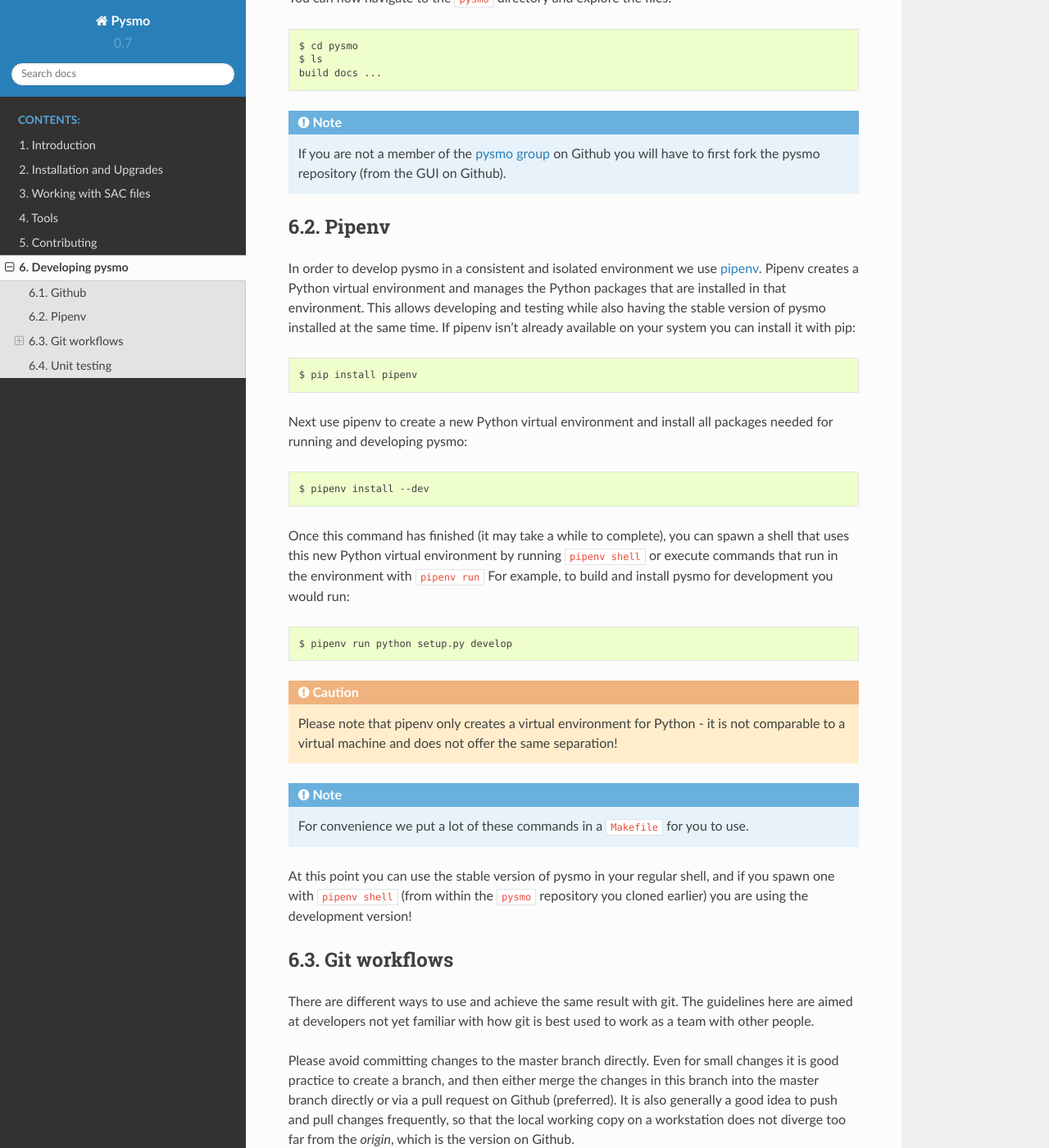
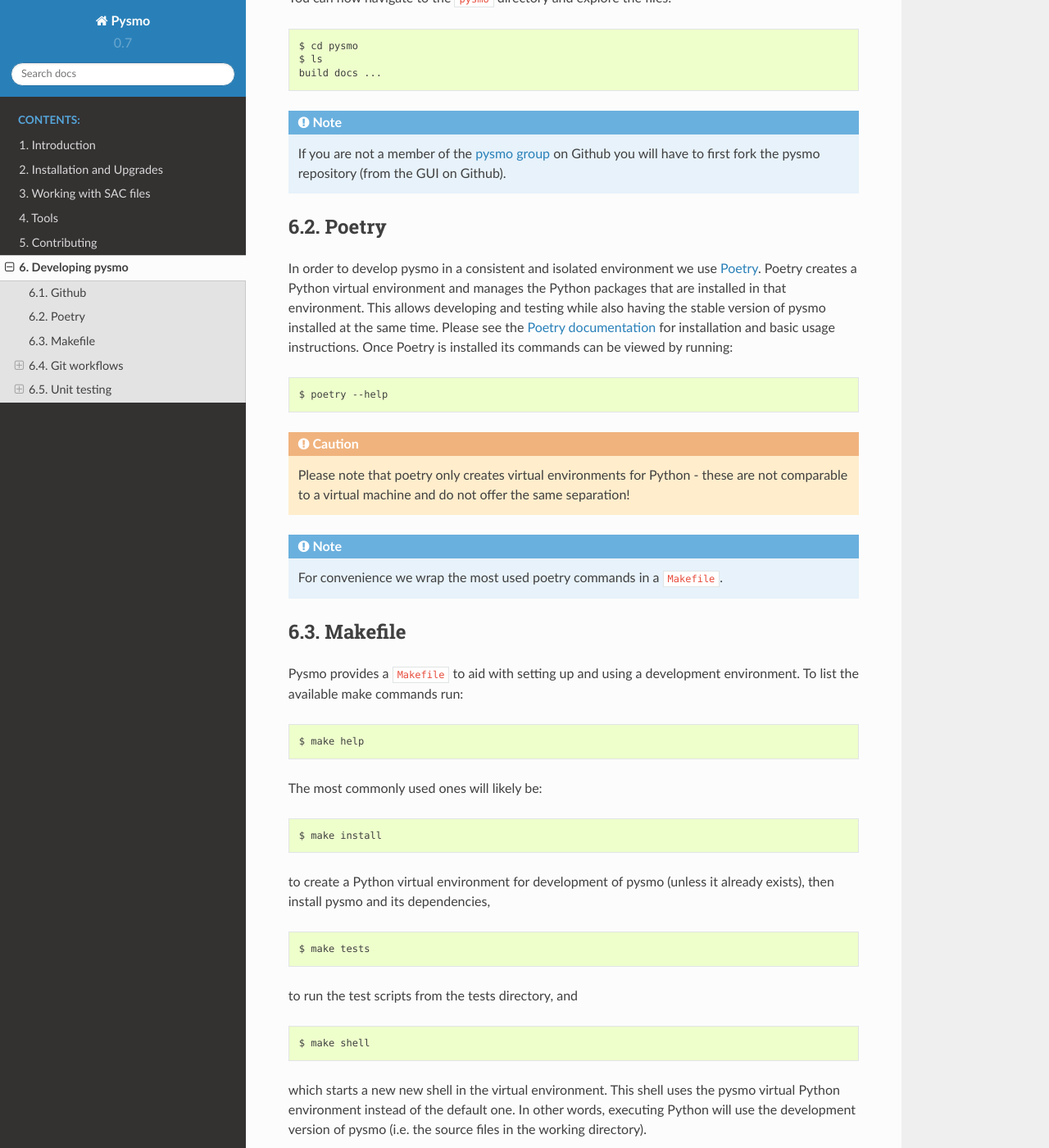
Before and after one commit to pysmo/pysmo, a Sphinx documentation site: the page built from docs/source/developing.rst, in a window 1280 px wide and 1400 px high, scrolled down 442 px. Shown: the whole window at 82% size. Built offline with Sphinx 7.4.7 and the Read the Docs theme 2.0.0, drawn with Linux system fonts in a browser that asks for light colours; some of the changed text lies outside the part shown.

Commit message:
Update docs to show use of poetry instead of pipenv

```diff
--- a/docs/source/developing.rst
+++ b/docs/source/developing.rst
@@ -18,25 +18,38 @@
 
 .. note:: If you are not a member of the `pysmo group <https://github.com/pysmo>`_ on Github you will have to first fork the pysmo repository (from the GUI on Github).
 
-Pipenv
+Poetry
 ------
-In order to develop pysmo in a consistent and isolated environment we use `pipenv <https://pipenv.readthedocs.io/en/latest/>`_. Pipenv creates a Python virtual environment and manages the Python packages that are installed in that environment. This allows developing and testing while also having the stable version of pysmo installed at the same time. If pipenv isn't already available on your system you can install it with pip::
+In order to develop pysmo in a consistent and isolated environment we use `Poetry <https://python-poetry.org/>`_. Poetry creates a Python virtual environment and manages the Python packages that are installed in that environment. This allows developing and testing while also having the stable version of pysmo installed at the same time. Please see the `Poetry documentation <https://python-poetry.org/docs>`_ for installation and basic usage instructions. Once Poetry is installed its commands can be viewed by running::
 
-   $ pip install pipenv
+  $ poetry --help
 
-Next use pipenv to create a new Python virtual environment and install all packages needed for running and developing pysmo::
+.. caution:: Please note that poetry only creates virtual environments for Python - these are not comparable to a virtual machine and do not offer the same separation!
 
-   $ pipenv install --dev
+.. note:: For convenience we wrap the most used poetry commands in a ``Makefile``.
 
-Once this command has finished (it may take a while to complete), you can spawn a shell that uses this new Python virtual environment by running ``pipenv shell`` or execute commands that run in the environment with ``pipenv run`` For example, to build and install pysmo for development you would run::
+Makefile
+--------
 
-   $ pipenv run python setup.py develop
+Pysmo provides a ``Makefile`` to aid with setting up and using a development environment. To list the available make commands run::
 
-.. caution:: Please note that pipenv only creates a virtual environment for Python - it is not comparable to a virtual machine and does not offer the same separation!
+  $ make help
 
-.. note:: For convenience we put a lot of these commands in a ``Makefile`` for you to use.
+The most commonly used ones will likely be::
 
-At this point you can use the stable version of pysmo in your regular shell, and if you spawn one with ``pipenv shell`` (from within the ``pysmo`` repository you cloned earlier) you are using the development version!
+  $ make install
+
+to create a Python virtual environment for development of pysmo (unless it already exists), then install pysmo and its dependencies, ::
+
+  $ make tests
+
+to run the test scripts from the tests directory, and ::
+
+  $ make shell
+
+which starts a new new shell in the virtual environment. This shell uses the pysmo virtual Python environment instead of the default one. In other words, executing Python will use the development version of pysmo (i.e. the source files in the working directory).
+
+.. note:: Within the virtual environment, any changes made to the the pysmo source files are used without having to re-issue ``make install``.
 
 Git workflows
 -------------
@@ -96,16 +109,12 @@
 
 
 Running the Tests
-~~~~~~~~~~~~~~~~~
+^^^^^^^^^^^^^^^^^
 
 To run all the tests in one go from the root directory of the pysmo repository::
 
-   $ pipenv run py.test -v tests
-
-or::
-
    $ make test
 
-Individual test scripts can also be specified::
+Individual test scripts may also be specified::
 
-   $ pipenv run py.test -v tests/<test_script>.py
+	 $ poetry run py.test -mpl -v tests/<test_script>.py
```
